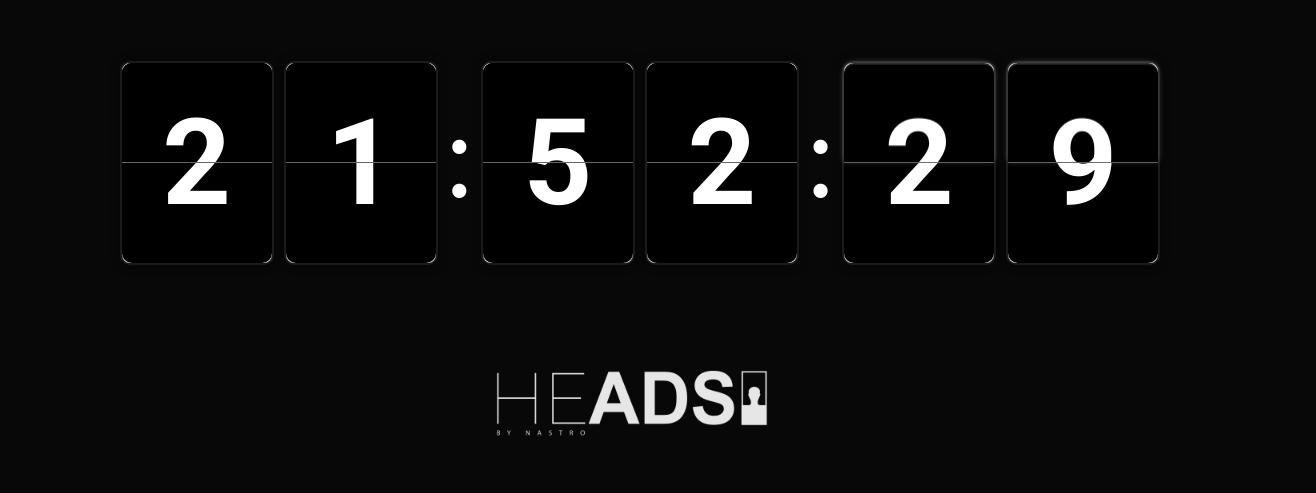
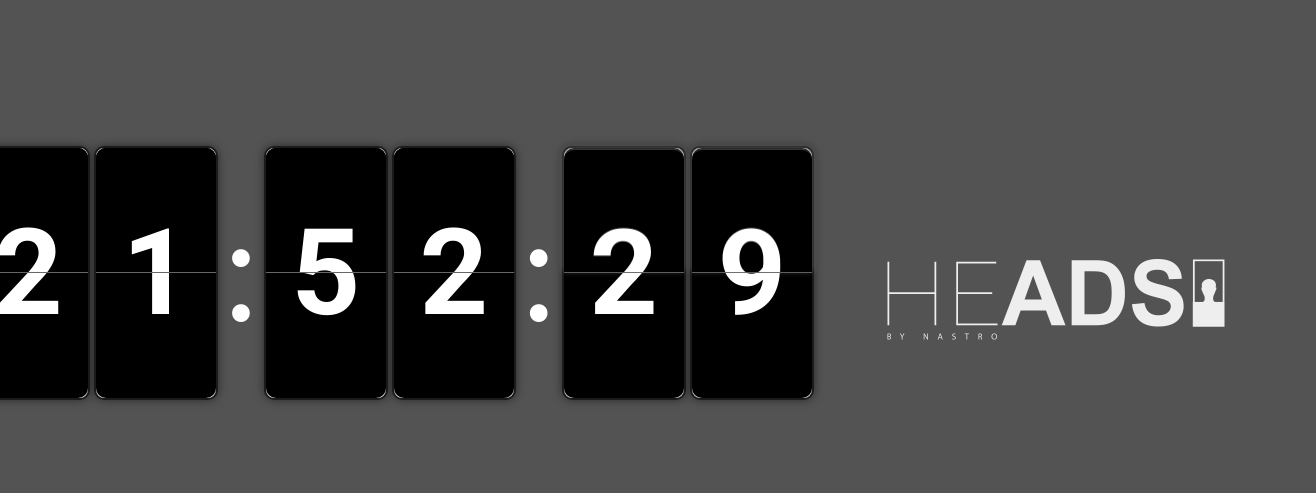
Before and after one commit to Nastro455/relogioflip, a plain HTML site: page index.html in a window 1280 px wide. Shown: the part 135-628 px from the top of the page, 1316 px wide, since content can reach past the window. Drawn offline with Linux system fonts and the light colour scheme.

Commit message:
Update Style.css

```diff
--- a/Style.css
+++ b/Style.css
@@ -1,38 +1,30 @@
+/* Estilo base para todas as telas */
 body {
-    display: -webkit-box;
-	display: -ms-flexbox;
     display: flex;
-	-webkit-box-pack: center;
-	-ms-flex-pack: center;
     justify-content: center;
-	-webkit-box-align: center;
-	-ms-flex-align: center;
     align-items: center;
-	flex-direction: column; /* Altera a direção do layout para coluna */
+    flex-direction: column;
     height: 100vh;
-	background-color: #080808; /* Cor de fundo para maior contraste */
+    background-color: #535353;
 }
 
 .clock {
-	display: -webkit-box;
-	display: -ms-flexbox;
     display: flex;
 }
 
 .flip {
     position: relative;
-	width: 150px;  /* Aumentar a largura */
-	height: 200px; /* Aumentar a altura */
-	margin: 5px;   /* Ajustar o espaçamento */
-	font-size: 120px; /* Aumentar o tamanho da fonte */
-	line-height: 200px; /* Ajustar o espaçamento de linha */
+    width: 90px;
+    height: 200px;
+    margin: 2px;
+    font-size: 100px;
+    line-height: 200px;
     text-align: center;
     border: 2px solid #1b1b1b;
     border-radius: 10px;
-	-webkit-box-shadow: 0 0 10px rgba(0, 0, 0, 0.5);
     box-shadow: 0 0 10px rgba(0, 0, 0, 0.5);
-	background-color: #D3D3D3; /* Fundo mais claro para contraste com o fundo */
-	font-family: 'Roboto', sans-serif; /* Adicione esta linha */
+    background-color: #D3D3D3;
+    font-family: 'Roboto', sans-serif;
 }
 
 .digital::before,
@@ -44,7 +36,6 @@ body {
     color: white;
     background: #000000;
     overflow: hidden;
-	-webkit-perspective: 160px;
     perspective: 160px;
 }
 
@@ -68,10 +59,7 @@ body {
 }
 
 .digital.back::after {
-	-webkit-transform-origin: top center;
-	-ms-transform-origin: top center;
     transform-origin: top center;
-	-webkit-transform: rotateX(0.5turn);
     transform: rotateX(0.5turn);
     z-index: 2;
 }
@@ -81,53 +69,31 @@ body {
 }
 
 .divider {
-	font-size: 120px; /* Ajustar o tamanho do divisor */
-	line-height: 200px; /* Ajustar o espaçamento do divisor */
+    font-size: 120px;
+    line-height: 200px;
     font-style: normal;
-	color: white; /* Cor para contraste */
+    color: white;
 }
 
 .flip.running .front::before {
-	-webkit-transform-origin: center bottom;
-	-ms-transform-origin: center bottom;
     transform-origin: center bottom;
-	-webkit-animation: frontFlipDown 0.6s ease-in-out;
     animation: frontFlipDown 0.6s ease-in-out;
-	-webkit-box-shadow: 0 -2px 6px rgba(255, 255, 255, 0.3);
     box-shadow: 0 -2px 6px rgba(255, 255, 255, 0.3);
-	-webkit-backface-visibility: hidden;
     backface-visibility: hidden;
 }
 
 .flip.running .back::after {
-	-webkit-animation: backFlipDown 0.6s ease-in-out;
     animation: backFlipDown 0.6s ease-in-out;
-}
-
-@-webkit-keyframes frontFlipDown {
-	to {
-		-webkit-transform: rotateX(0.5turn);
-		transform: rotateX(0.5turn);
-	}
 }
 
 @keyframes frontFlipDown {
     to {
-		-webkit-transform: rotateX(0.5turn);
         transform: rotateX(0.5turn);
-	}
-}
-
-@-webkit-keyframes backFlipDown {
-	to {
-		-webkit-transform: rotateX(0);
-		transform: rotateX(0);
     }
 }
 
 @keyframes backFlipDown {
     to {
-		-webkit-transform: rotateX(0);
         transform: rotateX(0);
     }
 }
@@ -135,15 +101,60 @@ body {
 /* Estilos para o contêiner do logotipo */
 .logo-container {
     text-align: center;
-	margin-top: 20px; /* Ajuste a distância do relógio */
+    margin-top: 20px;
 }
 
-/* Estilos para o logotipo */
 .logo-container img {
-	width: 400px; /* Ajuste o tamanho conforme necessário */
-	height: auto; /* Manter a proporção */
-	opacity: 0.9; /* Pode ajustar a opacidade se quiser */
-	display: block; /* Garante que a imagem fique em uma nova linha */
-	margin-left: auto; /* Centralizar horizontalmente */
-	margin-right: auto; /* Centralizar horizontalmente */
+    width: 400px;
+    height: auto;
+    opacity: 0.9;
+    display: block;
+    margin-left: auto;
+    margin-right: auto;
 }
+
+/* Consultas de mídia para telas em orientação retrato (vertical) */
+@media (orientation: portrait) {
+    body {
+        flex-direction: column;
+    }
+
+    .flip {
+        width: 70px;
+        height: 150px;
+        font-size: 80px;
+        line-height: 150px;
+    }
+
+    .divider {
+        font-size: 100px;
+        line-height: 150px;
+    }
+
+    .logo-container img {
+        width: 300px;
+    }
+}
+
+/* Consultas de mídia para telas em orientação paisagem (horizontal) */
+@media (orientation: landscape) {
+    body {
+        flex-direction: row;
+    }
+
+    .flip {
+        width: 120px;
+        height: 250px;
+        font-size: 120px;
+        line-height: 250px;
+    }
+
+    .divider {
+        font-size: 150px;
+        line-height: 250px;
+    }
+
+    .logo-container img {
+        width: 500px;
+    }
+}
```
Lines whose indentation alone changed are shown as unchanged.
